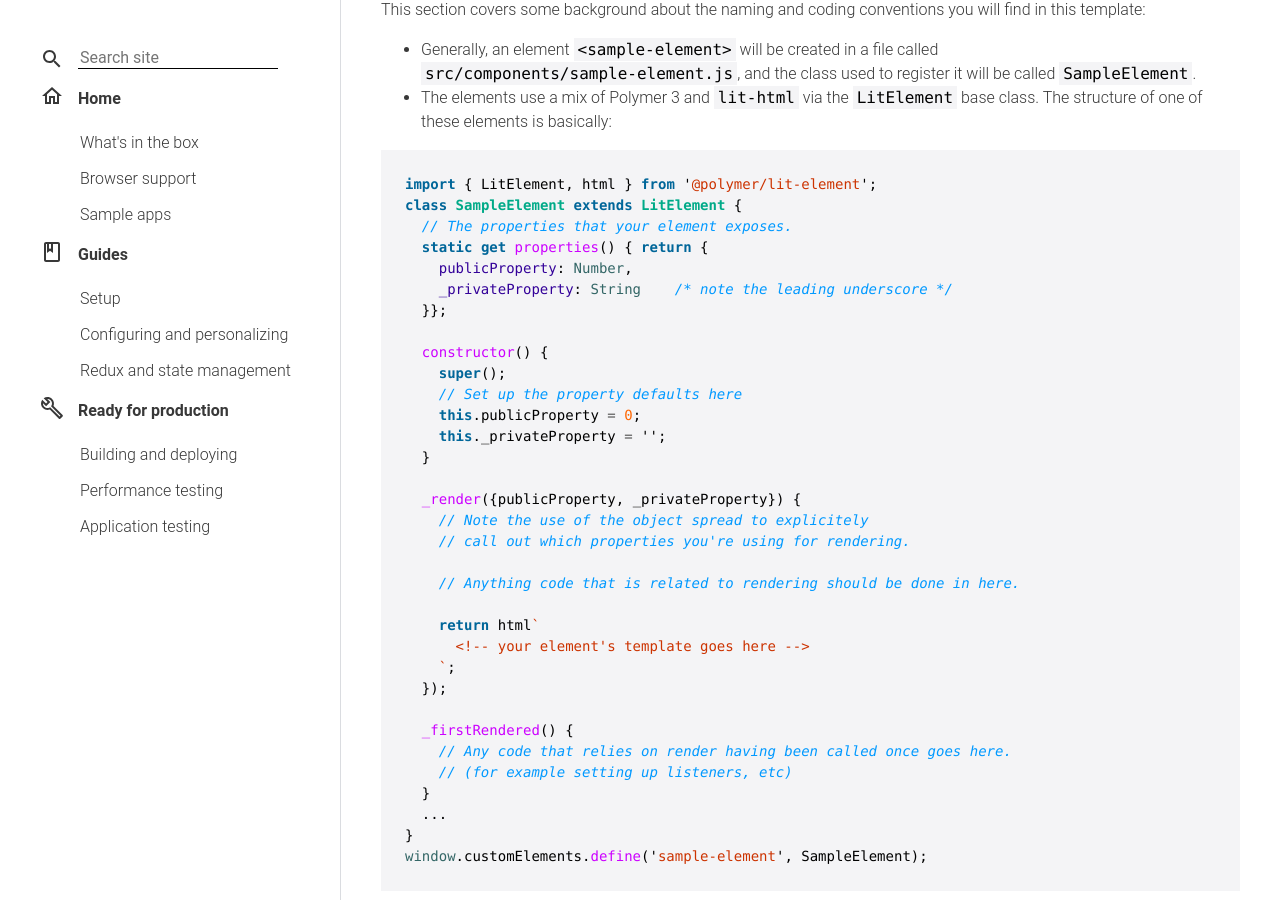
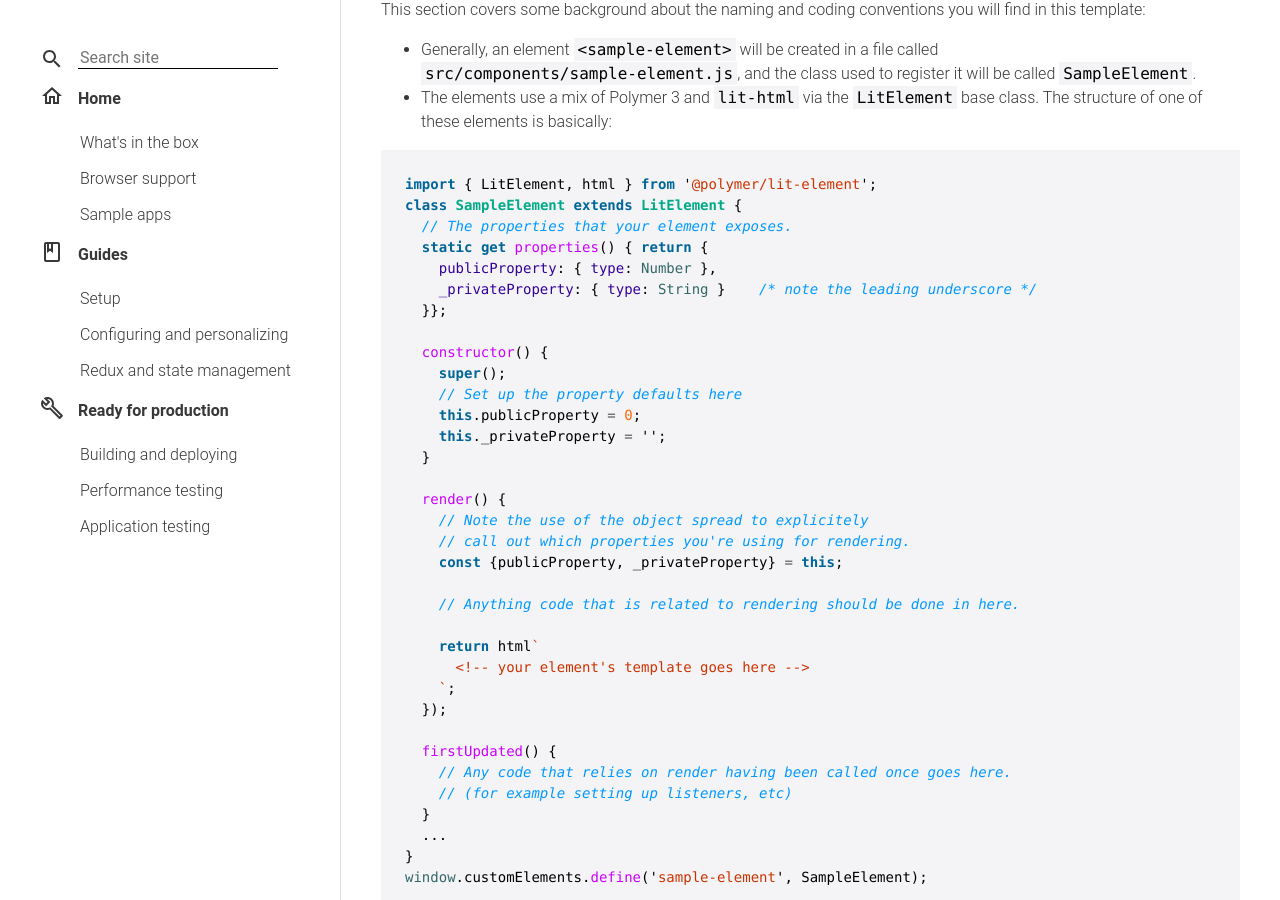
Before and after one commit to Polymer/pwa-starter-kit, a Jekyll site: the page built from configuring-and-personalizing.md, in a window 1280 px wide and 900 px high, scrolled down 2344 px. Built offline with Jekyll 4.4.1, drawn with Linux system fonts in a browser that asks for light colours; some web fonts are replaced; some of the changed text lies outside the part shown.

Commit message:
reflect lit-element changes

````diff
--- a/configuring-and-personalizing.md
+++ b/configuring-and-personalizing.md
@@ -82,8 +82,8 @@ import { LitElement, html } from '@polymer/lit-element';
 class SampleElement extends LitElement {
   // The properties that your element exposes.
   static get properties() { return {
-    publicProperty: Number,
-    _privateProperty: String    /* note the leading underscore */
+    publicProperty: { type: Number },
+    _privateProperty: { type: String }    /* note the leading underscore */
   }};
 
   constructor() {
@@ -93,9 +93,10 @@ class SampleElement extends LitElement {
     this._privateProperty = '';
   }
 
-  _render({publicProperty, _privateProperty}) {
+  render() {
     // Note the use of the object spread to explicitely
     // call out which properties you're using for rendering.
+    const {publicProperty, _privateProperty} = this;
 
     // Anything code that is related to rendering should be done in here.
 
@@ -104,7 +105,7 @@ class SampleElement extends LitElement {
     `;
   });
 
-  _firstRendered() {
+  firstUpdated() {
     // Any code that relies on render having been called once goes here.
     // (for example setting up listeners, etc)
   }
@@ -166,7 +167,7 @@ First, add it to each of the list of nav links. In the toolbar (the wide-screen
 ```html
 <nav class="toolbar-list">
   ...
-  <a selected?="${_page === 'view4'}" href="/view4">New View!</a>
+  <a ?selected="${_page === 'view4'}" href="/view4">New View!</a>
 </nav>
 ```
 
@@ -174,7 +175,7 @@ Similarly, we can add it to the list of nav links in the drawer:
 ```html
 <nav class="drawer-list">
   ...
-  <a selected?="${_page === 'view4'}" href="$/view4">New View!</a>
+  <a ?selected="${_page === 'view4'}" href="$/view4">New View!</a>
 </nav>
 ```
 
@@ -182,7 +183,7 @@ And in the main content itself:
 ```html
 <main class="main-content">
   ...
-  <my-view4 class="page" active?="${_page === 'view4'}"></my-view4>
+  <my-view4 class="page" ?active="${_page === 'view4'}"></my-view4>
 </main>
 ```
 
@@ -295,15 +296,15 @@ Which view is visible at a given time is controlled through an `active` attribut
   }
 </style>
 <main class="main-content">
-  <my-view1 class="page" active?="${page === 'view1'}"></my-view1>
-  <my-view2 class="page" active?="${page === 'view2'}"></my-view2>
+  <my-view1 class="page" ?active="${page === 'view1'}"></my-view1>
+  <my-view2 class="page" ?active="${page === 'view2'}"></my-view2>
   ...
 </main>
 ```
 
-However, just because a particular view isn't visible doesn't mean it's "inactive" -- its JavaScript can still run. In particular, if your application is using Redux, and the view is connected (like [`my-view2`](https://github.com/Polymer/pwa-starter-kit/blob/master/src/components/my-view2.js#L17) for example), then it will get notified **any** time the Redux store changes, which could trigger `_render()` to be called. Most of the time this is probably not what you want -- a hidden view shouldn't be updating itself until it's actually visible on screen. Apart from being inefficient (you're doing work that nobody is looking at), you could run into really weird side effects: if a view's `_render()` function also updates the title of the application, for example, the title may end up being set incorrectly by one of these inactive views, just because it was the last view to set it.
+However, just because a particular view isn't visible doesn't mean it's "inactive" -- its JavaScript can still run. In particular, if your application is using Redux, and the view is connected (like [`my-view2`](https://github.com/Polymer/pwa-starter-kit/blob/master/src/components/my-view2.js#L17) for example), then it will get notified **any** time the Redux store changes, which could trigger `render()` to be called. Most of the time this is probably not what you want -- a hidden view shouldn't be updating itself until it's actually visible on screen. Apart from being inefficient (you're doing work that nobody is looking at), you could run into really weird side effects: if a view's `render()` function also updates the title of the application, for example, the title may end up being set incorrectly by one of these inactive views, just because it was the last view to set it.
 
-To get around that, the views inherit from a [`PageViewElement`](https://github.com/Polymer/pwa-starter-kit/blob/master/src/components/page-view-element.js) base class, rather than `LitElement` directly. This base class checks whether the `active` attribute is set on the host (the same attribute we use for styling), and calls `_render()` only if it [is set](https://github.com/Polymer/pwa-starter-kit/blob/master/src/components/page-view-element.js#L15).
+To get around that, the views inherit from a [`PageViewElement`](https://github.com/Polymer/pwa-starter-kit/blob/master/src/components/page-view-element.js) base class, rather than `LitElement` directly. This base class checks whether the `active` attribute is set on the host (the same attribute we use for styling), and calls `render()` only if it [is set](https://github.com/Polymer/pwa-starter-kit/blob/master/src/components/page-view-element.js#L15).
 
 If this isn't the behaviour you want, and you want hidden pages to update behind the scenes, then all you have to do is change the view's base class back to `LitElement` (i.e. changing [this line](https://github.com/Polymer/pwa-starter-kit/blob/master/src/components/my-view1.js#L15)). Just look out for those side effects!
 
````
Also changed, not shown: other parts of configuring-and-personalizing.md (+5 -5 lines), redux-and-state-management.md (+19 -15 lines).
